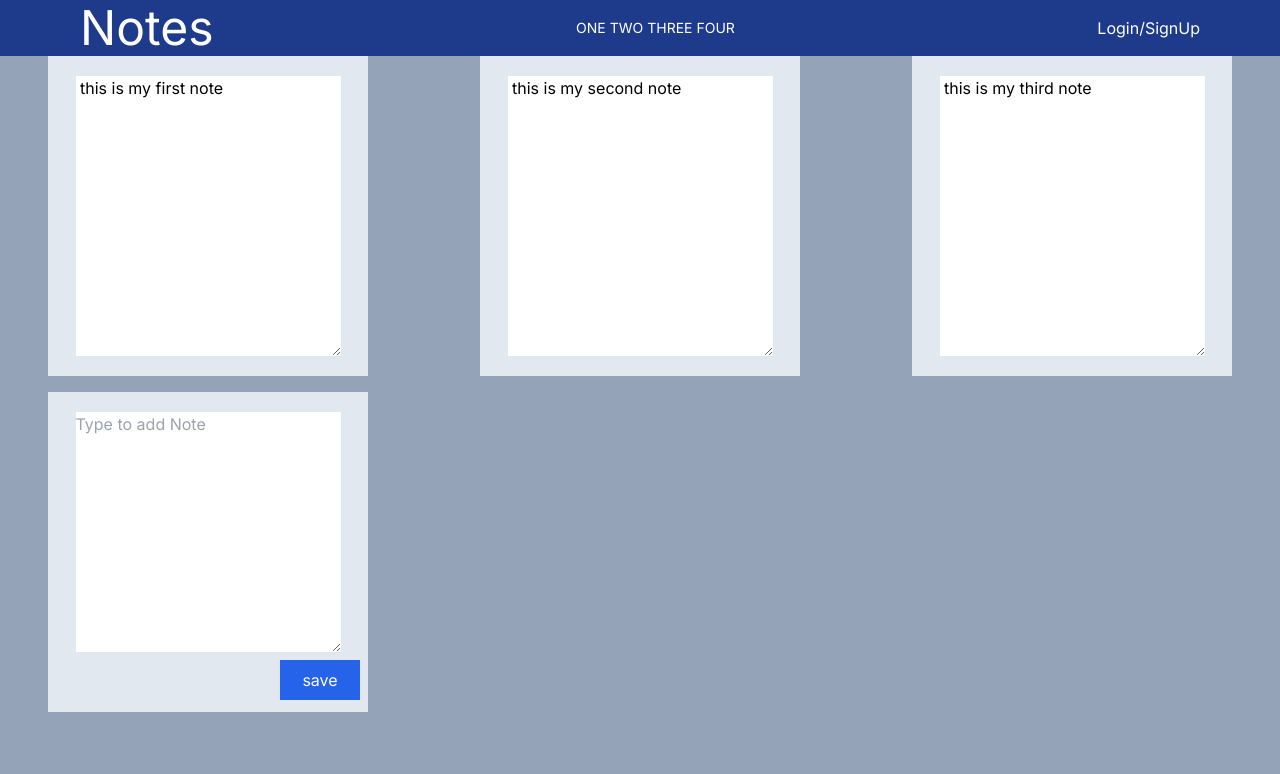
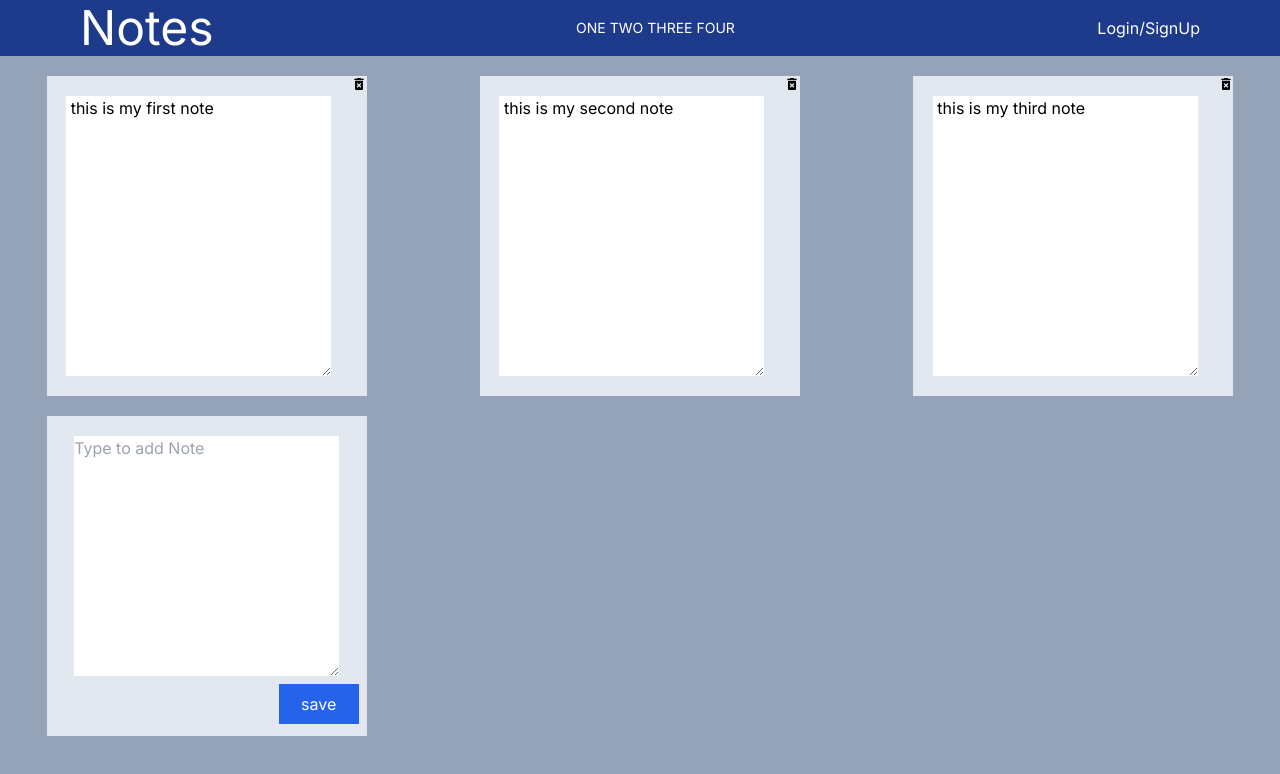
Before and after one commit to mkataw8/notes, a Next.js app: page / in a window 1280 px wide. Shown: the top 774 px of the page. Built offline with nearby package versions, Linux system fonts and the light colour scheme.

Commit message:
Fix bugs

```diff
--- a/app/page.tsx
+++ b/app/page.tsx
@@ -20,7 +20,7 @@ export default function Home() {
     },
   ]);
 
-  const addNote = (text) => {
+  const addNote = (text: any) => {
     const newNote = {
       id: nanoid(),
       text: text,
@@ -28,11 +28,20 @@ export default function Home() {
     const newNotes = [...notes, newNote];
     setNotes(newNotes);
   };
+
+  const deleteNote = (id: any) => {
+    const newNotes = notes.filter((note) => note.id !== id);
+    setNotes(newNotes);
+  };
   return (
     <main>
       <Nav />
 
-      <Workspace notes={notes} handleAddNote={addNote} />
+      <Workspace
+        notes={notes}
+        handleAddNote={addNote}
+        handleDeleteNote={deleteNote}
+      />
     </main>
   );
 }
--- a/app/src/components/Addnote/index.tsx
+++ b/app/src/components/Addnote/index.tsx
@@ -1,8 +1,14 @@
-import { useState } from "react";
+import { SetStateAction, useState } from "react";
 
-export default function Addnote({ handleAddNote }) {
+type dataT = {
+  handleAddNote: any;
+};
+export default function Addnote(props: dataT) {
+  const { handleAddNote } = props;
   const [noteText, setNoteText] = useState("");
-  const handleChange = (event) => {
+  const handleChange = (event: {
+    target: { value: SetStateAction<string> };
+  }) => {
     setNoteText(event.target.value);
   };
   const handleSaveClick = () => {
--- a/app/src/components/Notes/index.tsx
+++ b/app/src/components/Notes/index.tsx
@@ -1,6 +1,14 @@
 import { useState } from "react";
+import { MdDeleteForever } from "react-icons/md";
 
-export default function Notes({ id, text }) {
+type dataT = {
+  id: any;
+  text: any;
+  handleDeleteNote: any;
+};
+
+export default function Notes(props: dataT) {
+  const { id, text, handleDeleteNote } = props;
   const [noteD, setNoteD] = useState("inside");
   return (
     <div className="flex justify-center ">
@@ -13,6 +21,7 @@ export default function Notes({ id, text }) {
             cols="25"
             placeholder="Type to add Note"
           ></textarea>
+          <MdDeleteForever onClick={() => handleDeleteNote(id)} />
         </div>
       </div>
     </div>
--- a/app/src/components/Workspace/index.tsx
+++ b/app/src/components/Workspace/index.tsx
@@ -1,12 +1,23 @@
 "use client";
 import Addnote from "../Addnote";
 import Notes from "../Notes";
-export function Workspace({ notes, handleAddNote }) {
+type dataT = {
+  notes: any;
+  handleAddNote: any;
+  handleDeleteNote: any;
+};
+export function Workspace(props: dataT) {
+  const { notes, handleAddNote, handleDeleteNote } = props;
   return (
     <div className=" flex-col justify-center bg-slate-400 w-full h-screen">
-      <div className=" grid grid-cols-3 gap-4 mb-5 ">
+      <div className="  pt-5 grid grid-cols-3 gap-5  mb-5 ">
         {notes.map((note: any) => (
-          <Notes key={note} id={note.id} text={note.text} />
+          <Notes
+            key={note}
+            id={note.id}
+            text={note.text}
+            handleDeleteNote={handleDeleteNote}
+          />
         ))}
 
         <Addnote handleAddNote={handleAddNote} />
```
